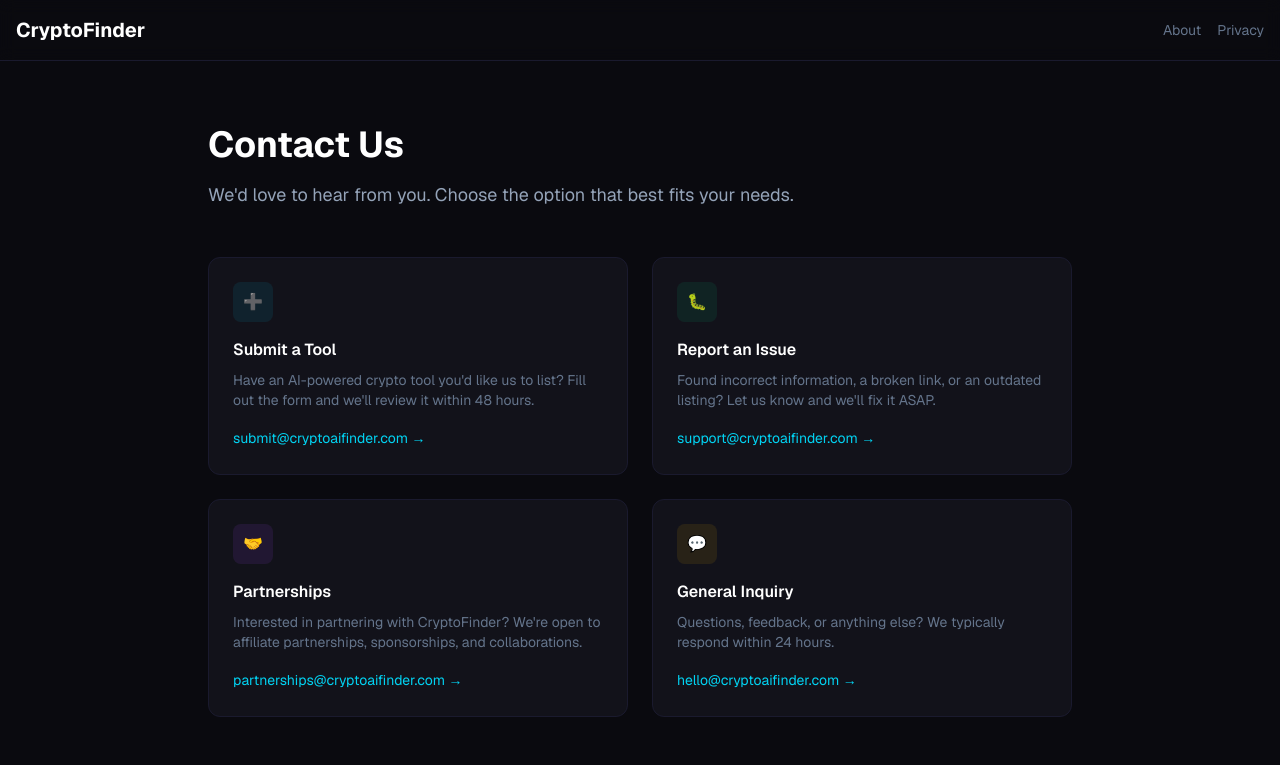
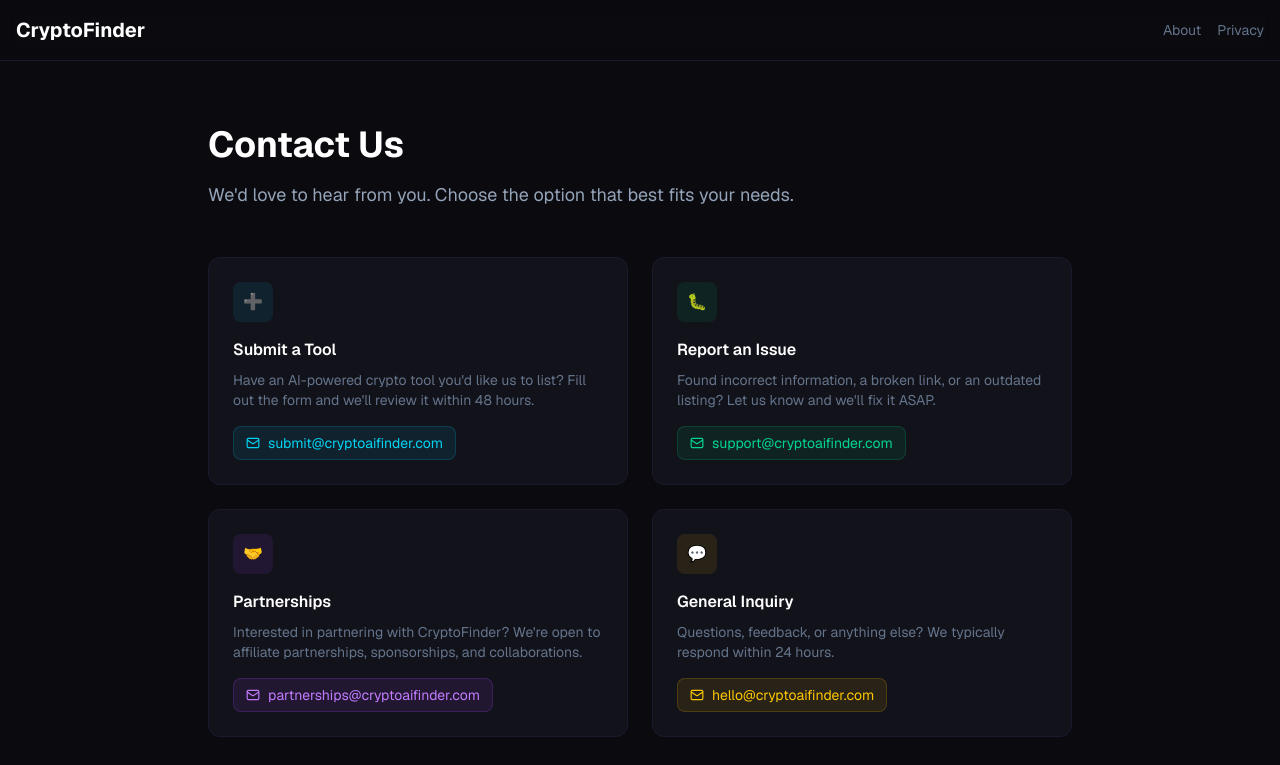
Before and after one commit to 905146391-hue/cryptoaifinder, a Next.js app: page /contact in a window 1280 px wide. Shown: the top 765 px of the page. Built offline with nearby package versions, Linux system fonts and the light colour scheme.

Commit message:
fix: improve contact email links with target=_blank and styled buttons

```diff
--- a/src/app/contact/page.tsx
+++ b/src/app/contact/page.tsx
@@ -50,9 +50,12 @@ export default function ContactPage() {
             </p>
             <a
               href="mailto:submit@cryptoaifinder.com"
-              className="text-sm text-cyan-400 hover:text-cyan-300 transition-colors"
+              target="_blank"
+              rel="noopener noreferrer"
+              className="inline-flex items-center gap-2 px-3 py-1.5 rounded-lg bg-cyan-500/10 border border-cyan-500/20 text-sm text-cyan-400 hover:bg-cyan-500/20 hover:text-cyan-300 transition-all"
             >
-              submit@cryptoaifinder.com →
+              <svg width="14" height="14" viewBox="0 0 24 24" fill="none" stroke="currentColor" strokeWidth="2"><rect x="2" y="4" width="20" height="16" rx="2"/><path d="m22 7-8.97 5.7a1.94 1.94 0 0 1-2.06 0L2 7"/></svg>
+              submit@cryptoaifinder.com
             </a>
           </div>
 
@@ -66,9 +69,12 @@ export default function ContactPage() {
             </p>
             <a
               href="mailto:support@cryptoaifinder.com"
-              className="text-sm text-cyan-400 hover:text-cyan-300 transition-colors"
+              target="_blank"
+              rel="noopener noreferrer"
+              className="inline-flex items-center gap-2 px-3 py-1.5 rounded-lg bg-emerald-500/10 border border-emerald-500/20 text-sm text-emerald-400 hover:bg-emerald-500/20 hover:text-emerald-300 transition-all"
             >
-              support@cryptoaifinder.com →
+              <svg width="14" height="14" viewBox="0 0 24 24" fill="none" stroke="currentColor" strokeWidth="2"><rect x="2" y="4" width="20" height="16" rx="2"/><path d="m22 7-8.97 5.7a1.94 1.94 0 0 1-2.06 0L2 7"/></svg>
+              support@cryptoaifinder.com
             </a>
           </div>
 
@@ -82,9 +88,12 @@ export default function ContactPage() {
             </p>
             <a
               href="mailto:partnerships@cryptoaifinder.com"
-              className="text-sm text-cyan-400 hover:text-cyan-300 transition-colors"
+              target="_blank"
+              rel="noopener noreferrer"
+              className="inline-flex items-center gap-2 px-3 py-1.5 rounded-lg bg-purple-500/10 border border-purple-500/20 text-sm text-purple-400 hover:bg-purple-500/20 hover:text-purple-300 transition-all"
             >
-              partnerships@cryptoaifinder.com →
+              <svg width="14" height="14" viewBox="0 0 24 24" fill="none" stroke="currentColor" strokeWidth="2"><rect x="2" y="4" width="20" height="16" rx="2"/><path d="m22 7-8.97 5.7a1.94 1.94 0 0 1-2.06 0L2 7"/></svg>
+              partnerships@cryptoaifinder.com
             </a>
           </div>
 
@@ -98,9 +107,12 @@ export default function ContactPage() {
             </p>
             <a
               href="mailto:hello@cryptoaifinder.com"
-              className="text-sm text-cyan-400 hover:text-cyan-300 transition-colors"
+              target="_blank"
+              rel="noopener noreferrer"
+              className="inline-flex items-center gap-2 px-3 py-1.5 rounded-lg bg-yellow-500/10 border border-yellow-500/20 text-sm text-yellow-400 hover:bg-yellow-500/20 hover:text-yellow-300 transition-all"
             >
-              hello@cryptoaifinder.com →
+              <svg width="14" height="14" viewBox="0 0 24 24" fill="none" stroke="currentColor" strokeWidth="2"><rect x="2" y="4" width="20" height="16" rx="2"/><path d="m22 7-8.97 5.7a1.94 1.94 0 0 1-2.06 0L2 7"/></svg>
+              hello@cryptoaifinder.com
             </a>
           </div>
         </div>
```
